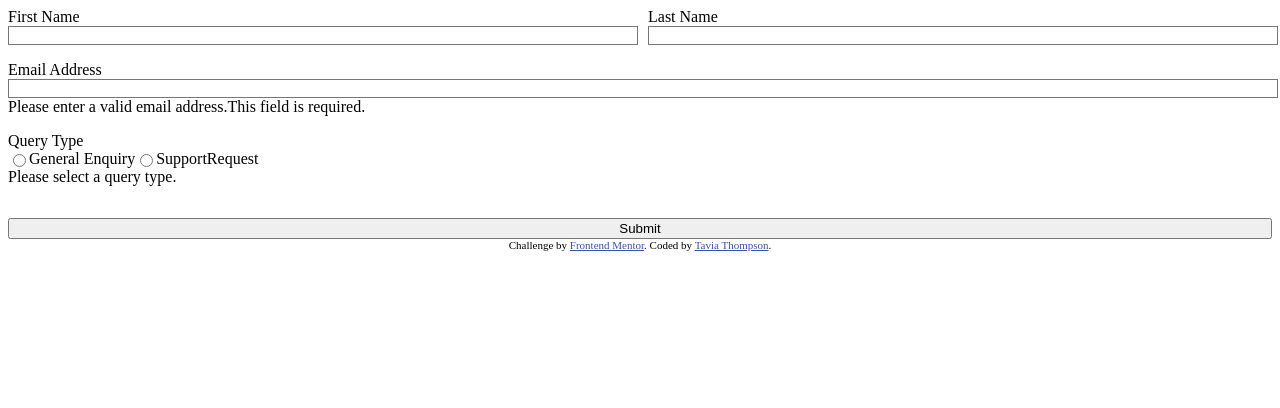
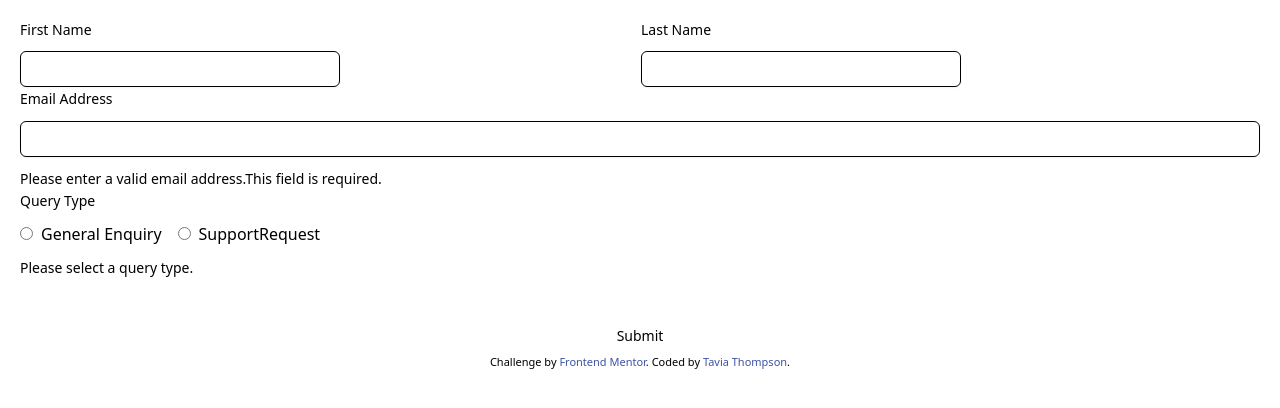
Before and after one commit to tjtavia5924/contact-form, a React (Vite) app: page / in a window 1280 px wide. Shown: the top 408 px of the page. Built offline with nearby package versions, Linux system fonts and the light colour scheme.

Commit message:
installed and configured tailwindcss correctly

```diff
--- a/index.html
+++ b/index.html
@@ -3,6 +3,7 @@
   <head>
     <meta charset="UTF-8" />
     <meta name="viewport" content="width=device-width, initial-scale=1.0" />
+    <link href="/src/index.css" rel="stylesheet" />
     <!-- displays site properly based on user's device -->
     <title>Frontend Mentor | Contact form</title>
 
--- a/package.json
+++ b/package.json
@@ -23,11 +23,11 @@
     "react": "^19.2.0",
     "react-dom": "^19.2.0",
     "tailwind-merge": "^3.4.0",
-    "tailwindcss": "^4.1.17"
+    "tailwindcss": "^4.1.18"
   },
   "devDependencies": {
     "@eslint/js": "^9.39.1",
-    "@tailwindcss/vite": "^4.1.17",
+    "@tailwindcss/vite": "^4.1.18",
     "@types/node": "^24.10.1",
     "@types/react": "^19.2.2",
     "@types/react-dom": "^19.2.2",
--- a/src/App.tsx
+++ b/src/App.tsx
@@ -39,7 +39,7 @@ function App() {
   return (
     <div className="">
       {/* <div className="w-full max-w-md p-6 bg-white rounded-lg shadow-md border border-gray-300"> */}
-      <FieldGroup className="grid grid-cols-2 gap-[1rem]">
+      <FieldGroup className="grid grid-cols-2 gap-0.5 p-5">
         {form.fields.map((field) => (
           <div
             key={field.label}
--- a/src/index.css
+++ b/src/index.css
@@ -1,5 +1,2 @@
 @import url("https://fonts.googleapis.com/css2?family=Karla:ital,wght@0,200..800;1,200..800&family=Roboto:ital,wght@0,100..900;1,100..900&display=swap");
-
-@tailwind base;
-@tailwind components;
-@tailwind utilities;
+@import "tailwindcss";
```
Also changed, not shown: 1 other file (tests, documents, lock files or other folders).
